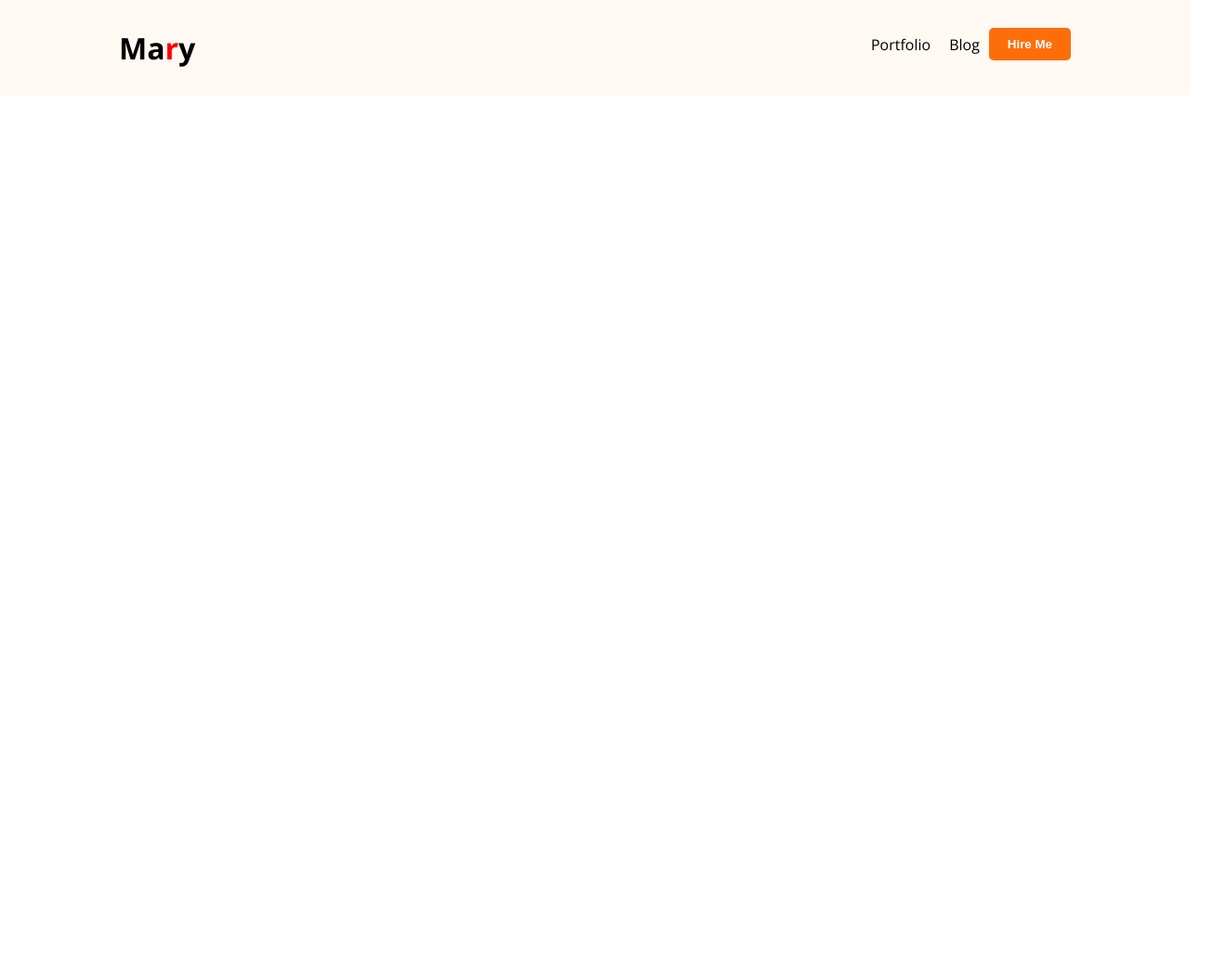
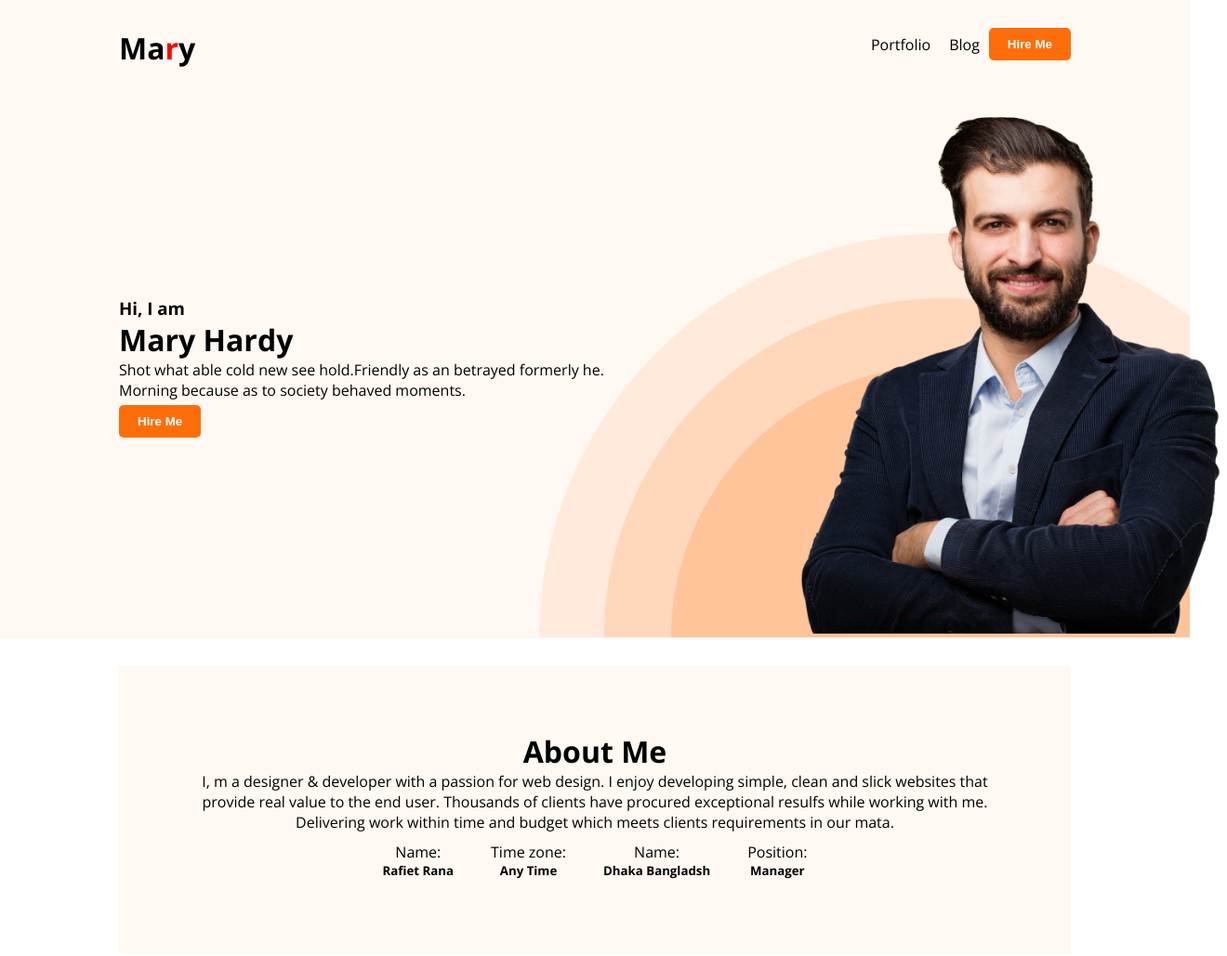
Before and after one commit to rafietrana/portfolio, a plain HTML site: page index.html in a window 1280 px wide. Shown: the whole page at 93% size, 1320 px wide, since content can reach past the window. Before the commit the page ends 800 px from the top, so only its background shows below. Drawn offline with nearby package versions, Linux system fonts and the light colour scheme.

Commit message:
add this coading

```diff
--- a/index.html
+++ b/index.html
@@ -10,6 +10,7 @@
     <title>Professional full-stuck developer</title>
 </head>
 <body>
+    <!-- header section start -->
     <header>
        <div class="container  dflex">
         <div class="header-left">
@@ -25,5 +26,55 @@
         </div>
        </div>
     </header>
+    <!-- header section end -->
+
+    <!-- banner-section start -->
+
+   <div class="banner bg">
+    <div class="container">
+        <div class="banner-section dflex ">
+            <div class="banner-left">
+                <div class="banner-left-content">
+                     <h3>Hi, I  am</h3>
+                     <h1>Mary Hardy</h1>
+                     <p>Shot what able cold new see hold.Friendly as an betrayed formerly he. Morning because as to society behaved moments.</p>
+                     <button class="btn-primary">Hire Me</button>
+                </div>
+            </div>
+            <div class="banner-right">
+                 <img src="images/hardy.png" alt="this is image">
+            </div>
+        </div>
+    </div>
+   </div>
+   <!-- about me section start -->
+   <div class="about-me">
+    <div class="container">
+        <div class="about-content">
+            <h1>About Me</h1>
+            <p>I, m a designer & developer with a passion for web design. I enjoy developing simple, clean and slick websites that provide real value to the end user. Thousands of clients have procured exceptional resulfs while working with me. Delivering work within time and budget which meets clients requirements in our mata.</p>
+            <div class="header-info ">
+                <div class="header-info-content text-center ">
+                    <p>Name:</p>
+                    <h5>Rafiet Rana</h5>
+                </div>
+                <div class="header-info-content text-center ">
+                    <p>Time zone:</p>
+                    <h5>Any Time</h5>
+                </div>
+                <div class="header-info-content text-center ">
+                    <p>Name:</p>
+                    <h5>Dhaka Bangladsh</h5>
+                </div>
+                <div class="header-info-content text-center ">
+                    <p>Position:</p>
+                    <h5>Manager</h5>
+                </div>
+            </div>
+        </div>
+
+    </div>
+   </div>
+
 </body>
 </html>
--- a/style.css
+++ b/style.css
@@ -40,3 +40,49 @@ header{
 
 
 }
+/* banner css start */
+
+.banner-left{
+    display: flex;
+    justify-content: center;
+    align-items: center;
+}
+
+.banner-right img {
+    width: 500px;
+    position: relative;
+    left: 168px;
+}
+
+.banner{
+    background: url("images/header_bg.png");
+    background-repeat: no-repeat;
+    background-position: bottom right;
+    background-size: 700px;
+    background-color: #FFF8F3;
+
+}
+.text-center{
+    text-align: center;
+}
+.banner-left-content button{
+    margin-top: 5px;
+}
+/* banner css end */
+/* about me css start */
+.about-content{
+    text-align: center;
+    margin-top: 30px;
+    margin-bottom: 30px;
+    background-color: #FFF8F3;
+    padding: 70px;
+}
+.header-info{
+    display: flex;
+    justify-content: center;
+    align-items: center;
+
+}
+.header-info-content{
+    padding: 10px 20px;
+}
```
